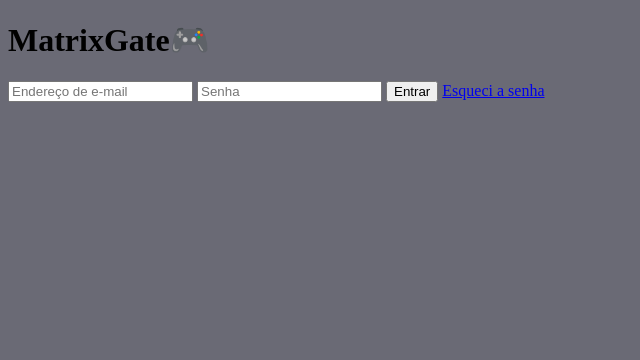
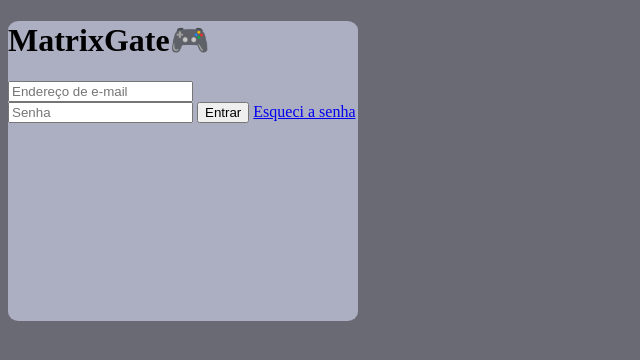
Before and after one commit to SousaEliza/login.mg, a plain HTML site: page index.html in a window 1280 px wide. Shown: the whole page, without its empty margins (0-640 px from the left). Drawn offline with Linux system fonts and the light colour scheme.

Commit message:
feat: Cor da main definida

```diff
--- a/style.css
+++ b/style.css
@@ -1,3 +1,10 @@
 body {
   background-color: rgba(55, 55, 70, 0.74);
 }
+
+main {
+  background: rgb(172, 174, 194);
+  width: 350px;
+  border-radius: 3%;
+  height: 300px;
+}
```
